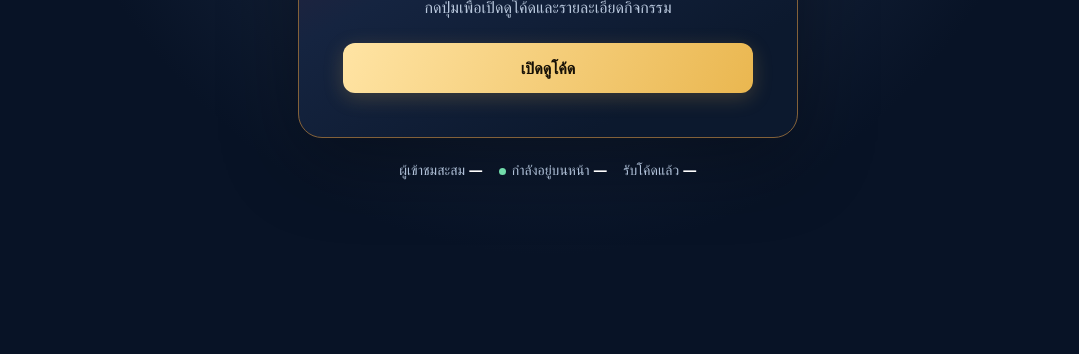
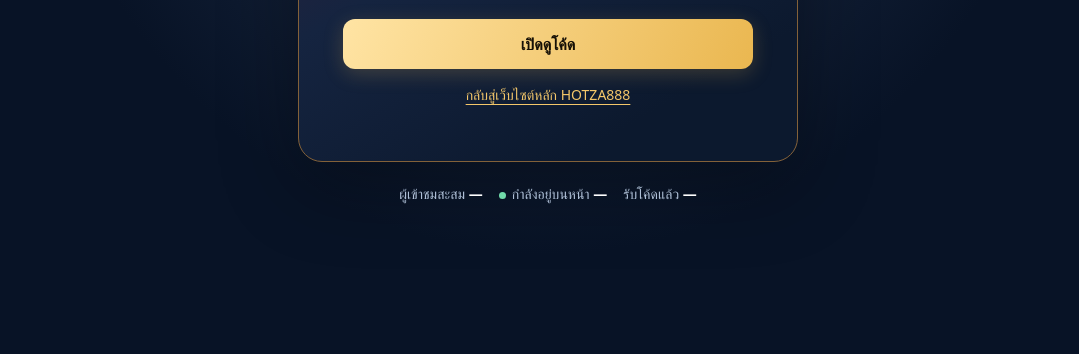
Before and after one commit to ChickenDancez/party, a plain HTML site: page public/index.html in a window 1280 px wide. Shown: the part 446-800 px from the top of the page, without its empty margins (92-1171 px from the left). Drawn offline with Linux system fonts and the light colour scheme; no server answers.

Commit message:
Add files via upload

```diff
--- a/public/index.html
+++ b/public/index.html
@@ -24,7 +24,8 @@ main{position:relative;z-index:1}
 @keyframes scatter{0%{opacity:1;transform:translate(-50%,-50%) scale(.55)}30%{opacity:1}100%{opacity:0;transform:translate(var(--dx),var(--dy)) rotate(var(--spin)) scale(.25)}}
 @media(max-width:600px){.lantern{top:28px;opacity:.75}.lantern:first-child{left:12px}.lantern:last-child{right:12px}body{padding-top:70px}}
 @media(prefers-reduced-motion:reduce){.spark{display:none}}
-.brand img{display:block;width:min(100%,263px);height:auto;margin-inline:auto;border-radius:8px}.stats{gap:8px 16px}</style></head><body><div class="festive" aria-hidden="true"><i class="lantern"></i><i class="lantern"></i></div><div class="burst" id="burst" aria-hidden="true"></div><main><div class="brand">HOTZA<span>888</span></div><section class="card"><div class="icon" aria-hidden="true"><span>福</span></div><h1>รับโค้ดกิจกรรม</h1><p>กดปุ่มเพื่อเปิดดูโค้ดและรายละเอียดกิจกรรม</p><button id="claim" aria-controls="reveal" aria-expanded="false">เปิดดูโค้ด</button><div id="reveal" class="reveal" hidden><div class="code" id="code" tabindex="-1"></div><p id="details"></p><button class="copy" id="copy">คัดลอกโค้ด</button></div><p id="status" role="status"></p></section><div class="stats"><span>ผู้เข้าชมสะสม <strong id="total">—</strong></span><span><i class="dot" aria-hidden="true"></i>กำลังอยู่บนหน้า <strong id="online">—</strong></span><span>รับโค้ดแล้ว <strong id="claimed">—</strong></span></div></main>
+.brand img{display:block;width:min(100%,263px);height:auto;margin-inline:auto;border-radius:8px}.stats{gap:8px 16px}.main-site-link{display:flex;align-items:center;justify-content:center;min-height:44px;width:fit-content;margin:4px auto 0;color:#f4c76a;font-size:14px;text-underline-offset:4px}.main-site-link:hover{color:#ffe4a4}.main-site-link:focus-visible{outline:2px solid #f4c76a;outline-offset:3px}</style></head><body><div class="festive" aria-hidden="true"><i class="lantern"></i><i class="lantern"></i></div><div class="burst" id="burst" aria-hidden="true"></div><main><div class="brand">HOTZA<span>888</span></div><section class="card"><div class="icon" aria-hidden="true"><span>福</span></div><h1>รับโค้ดกิจกรรม</h1><p>กดปุ่มเพื่อเปิดดูโค้ดและรายละเอียดกิจกรรม</p><button id="claim" aria-controls="reveal" aria-expanded="false">เปิดดูโค้ด</button>
+<a class="main-site-link" href="https://hotza888.pro/">กลับสู่เว็บไซต์หลัก HOTZA888</a><div id="reveal" class="reveal" hidden><div class="code" id="code" tabindex="-1"></div><p id="details"></p><button class="copy" id="copy">คัดลอกโค้ด</button></div><p id="status" role="status"></p></section><div class="stats"><span>ผู้เข้าชมสะสม <strong id="total">—</strong></span><span><i class="dot" aria-hidden="true"></i>กำลังอยู่บนหน้า <strong id="online">—</strong></span><span>รับโค้ดแล้ว <strong id="claimed">—</strong></span></div></main>
 <script>
 const byId = id => document.getElementById(id);
 const claim = byId('claim'), status = byId('status'), code = byId('code');
```
